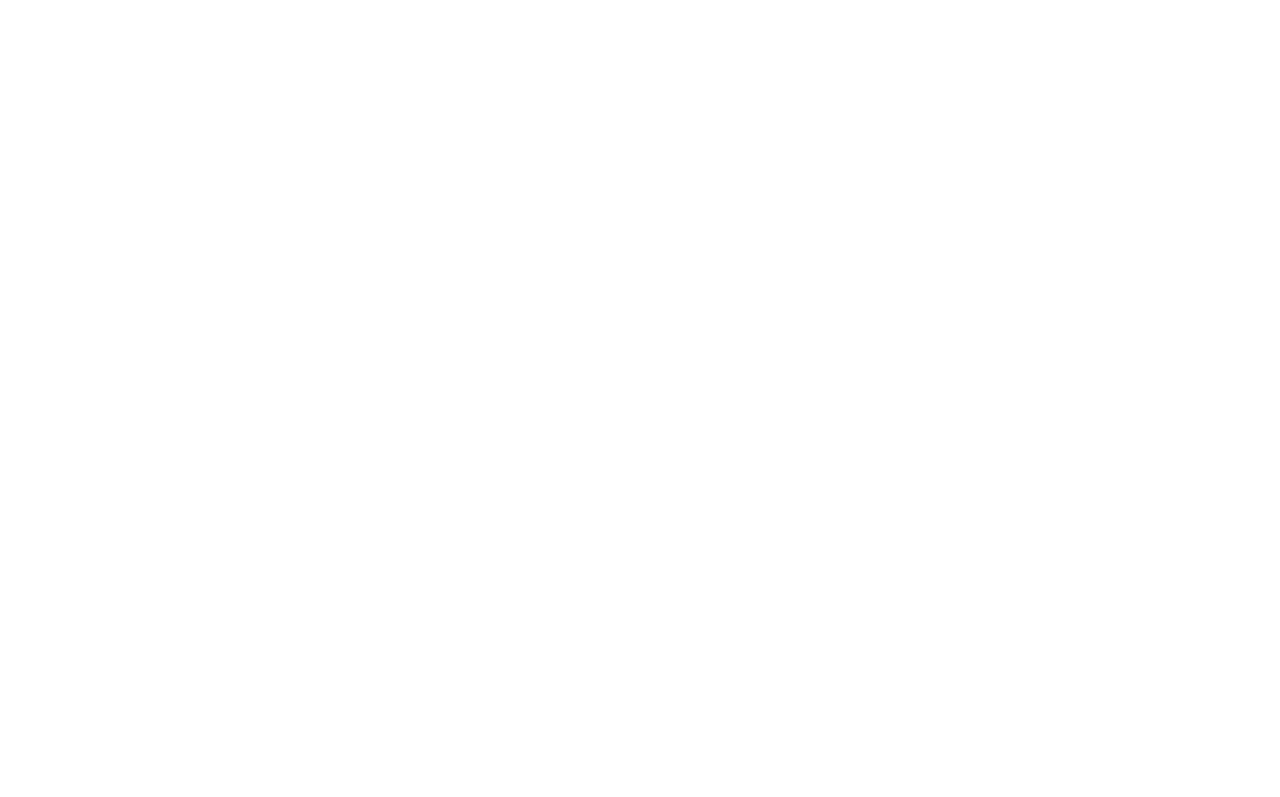
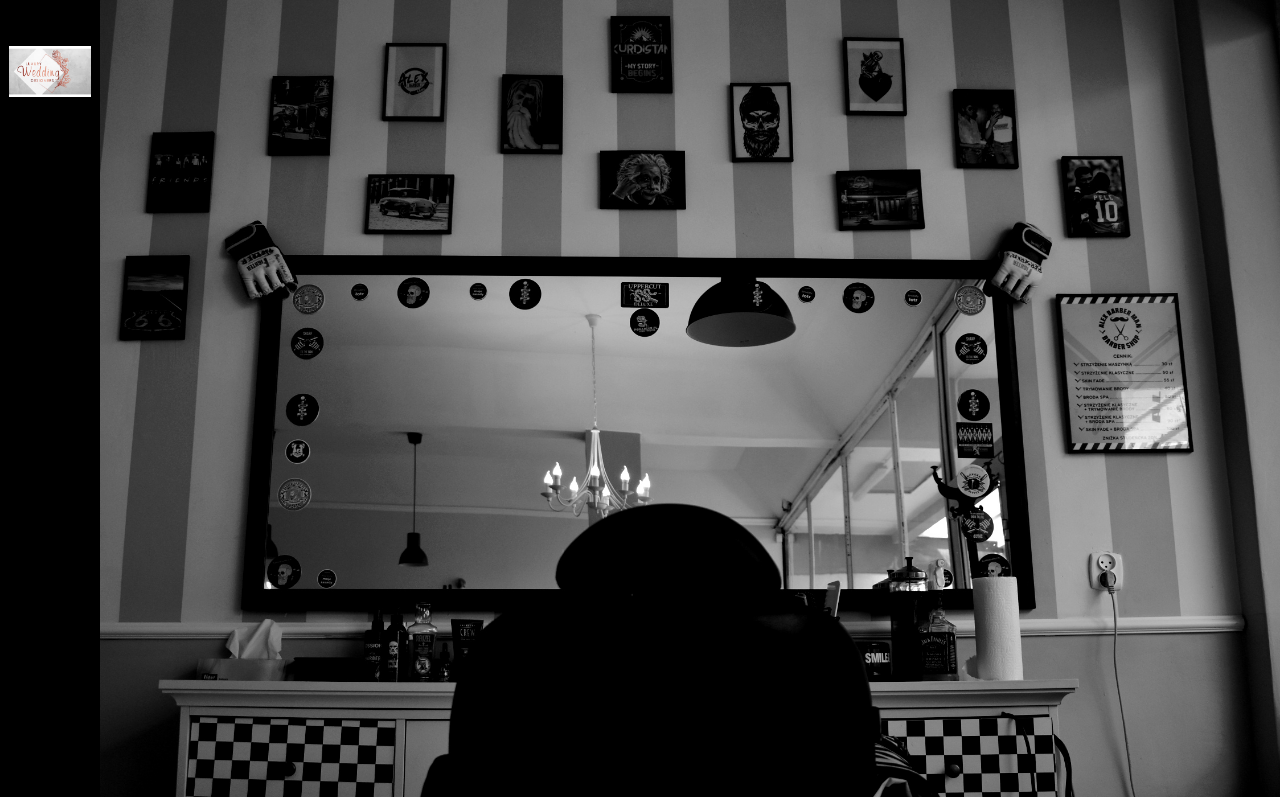
Before and after one commit to rmazurek1/Alex_Barberman, a plain HTML site: page index.html in a window 1280 px wide. Shown: the top 797 px of the page. Drawn offline with Linux system fonts and the light colour scheme.

Commit message:
Add background and header

```diff
--- a/index.html
+++ b/index.html
@@ -1,15 +1,25 @@
 <!DOCTYPE html>
-<html lang="en">
+<html lang="pl">
 
 <head>
     <meta charset="UTF-8">
     <meta name="viewport" content="width=device-width, initial-scale=1.0">
     <link rel="stylesheet" href="style.css">
-    <title>Document</title>
+    <title>Alex Barberman</title>
 </head>
 
 <body>
-
+    <header class="navBar">
+        <a href="index.html" class="logo" id="logo">
+        </a>
+        <div class="hamburger"></div>
+        <div class="social">
+            <div class="facebook"></div>
+            <div class="instagram"></div>
+        </div>
+    </header>
+    <div class="home"></div>
+    <div class="test">aaa</div>
 </body>
 <script src="script.js"></script>
 
--- a/style.css
+++ b/style.css
@@ -0,0 +1,70 @@
+body {
+    padding: 0;
+    margin: 0;
+    box-sizing: border-box;
+    overflow-x: hidden;
+}
+
+a {
+    font-size: inherit;
+    font-weight: inherit;
+    line-height: inherit;
+    color: inherit;
+}
+
+a,
+a:active,
+a:focus,
+a:hover {
+    text-decoration: none;
+}
+
+.navBar {
+    width: 100px;
+    height: 100vh;
+    position: fixed;
+    display: flex;
+    justify-content: space-between;
+    flex-direction: column;
+    align-items: center;
+    background-color: #000;
+    z-index: 1;
+}
+
+.logo {
+    display: block;
+    position: relative;
+    width: 8vw;
+    height: 12vh;
+    top: 3vh;
+    background-image: url(./image/logo.png);
+    background-size: 80%;
+    background-position: center;
+    background-repeat: no-repeat;
+}
+
+.link {
+    display: block;
+    width: 100%;
+    height: 100%;
+    font-size: 2em;
+}
+
+.home {
+    width: 100vw;
+    height: 100vh;
+    background-image: url(./image/tlo1.jpg);
+    background-size: cover;
+    background-repeat: no-repeat;
+    background-position: center;
+}
+
+.test {
+    width: 100%;
+    height: 600px;
+    background-color: lawngreen;
+}
+
+.social {
+    color: lawngreen;
+}
```
Also changed, not shown: image/logo.png (added).
